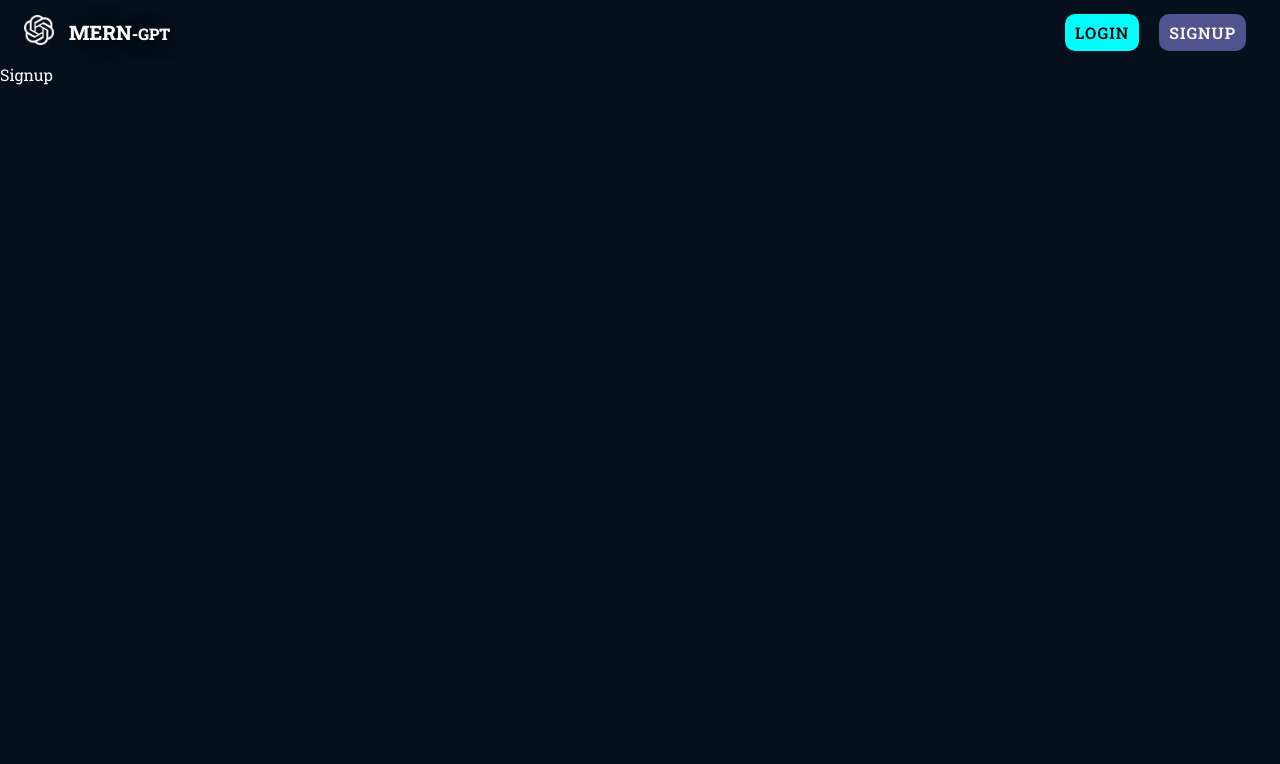
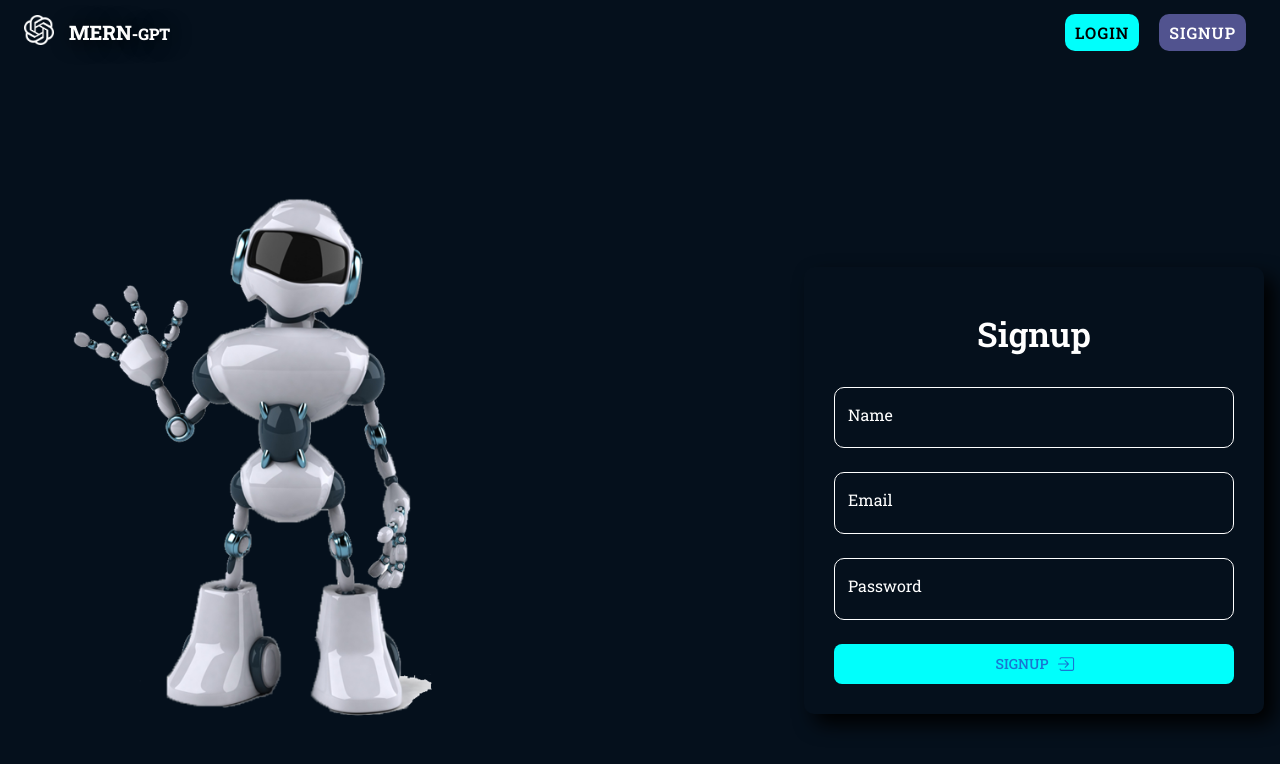
Before and after one commit to robertpilczuk/mern_ai_chatbot, a React (Vite) app in the folder frontend/: page /signup in a window 1280 px wide. Shown: the top 764 px of the page. Built offline with nearby package versions, Linux system fonts and the light colour scheme; no server answers.

Commit message:
Signin functionality

```diff
--- a/frontend/src/App.tsx
+++ b/frontend/src/App.tsx
@@ -17,7 +17,7 @@
     <main>
       <Header />
       <Routes>
-        <Route path="/" element={<Home />} />
+        <Route path="/f" element={<Home />} />
         <Route path="/login" element={<Login />} />
         <Route path="/signup" element={<Signup />} />
         {auth?.isLoggedIn && auth.user && (
--- a/frontend/src/context/AuthContext.tsx
+++ b/frontend/src/context/AuthContext.tsx
@@ -1,5 +1,5 @@
 import { ReactNode, createContext, useContext, useEffect, useState } from 'react'
-import { checkAuthStatus, loginUser, logoutUser } from '../helpers/api-communicator';
+import { checkAuthStatus, loginUser, logoutUser, signupUser  } from '../helpers/api-communicator';
 
 type User = {
     name: string;
@@ -37,7 +37,13 @@
             setIsLoggedIn(true);
         }
     };
-    const signup = async (name: string, email: string, password: string) => { };
+    const signup = async (name: string, email: string, password: string) => {
+        const data = await signupUser(name, email, password);
+        if (data) {
+            setUser({ email: data.email, name: data.name });
+            setIsLoggedIn(true);
+        }
+    };
     const logout = async () => {
         await logoutUser();
         setIsLoggedIn(false);
--- a/frontend/src/helpers/api-communicator.ts
+++ b/frontend/src/helpers/api-communicator.ts
@@ -3,6 +3,15 @@
     const res = await axios.post("/user/login", { email, password });
     if (res.status !== 200) {
         throw new Error("Unable to login");
+    }
+    const data = await res.data;
+    return data;
+};
+
+export const signupUser = async (name: string, email: string, password: string) => {
+    const res = await axios.post("/user/signup", { name, email, password });
+    if (res.status !== 201) {
+        throw new Error("Unable to Signup");
     }
     const data = await res.data;
     return data;
@@ -49,7 +58,7 @@
 
 
 export const getUserChats = async () => {
-    const res = await axios.get("/chat/all-chats" );
+    const res = await axios.get("/chat/all-chats");
     if (res.status !== 200) {
         throw new Error("Unable to send chat");
     }
@@ -58,7 +67,7 @@
 };
 
 export const deleteUserChats = async () => {
-    const res = await axios.delete("/chat/delete" );
+    const res = await axios.delete("/chat/delete");
     if (res.status !== 200) {
         throw new Error("Unable to delete chat");
     }
@@ -67,7 +76,7 @@
 };
 
 export const logoutUser = async () => {
-    const res = await axios.get("/user/logout" );
+    const res = await axios.get("/user/logout");
     if (res.status !== 200) {
         throw new Error("Unable to delete chat");
     }
--- a/frontend/src/pages/Login.tsx
+++ b/frontend/src/pages/Login.tsx
@@ -4,7 +4,7 @@
 import CustomizedInput from "../components/shared/CustomizedInput";
 import { toast } from 'react-hot-toast';
 import { useAuth } from "../context/AuthContext";
-import { Navigate, useNavigate } from "react-router-dom";
+import { useNavigate } from "react-router-dom";
 
 const Login = () => {
     const navigate = useNavigate();
--- a/frontend/src/pages/Signup.tsx
+++ b/frontend/src/pages/Signup.tsx
@@ -1,7 +1,97 @@
-import React from 'react';
+import React, { useEffect } from "react";
+import { IoIosLogIn } from 'react-icons/io'
+import { Box, Typography, Button } from "@mui/material";
+import CustomizedInput from "../components/shared/CustomizedInput";
+import { toast } from 'react-hot-toast';
+import { useAuth } from "../context/AuthContext";
+import { useNavigate } from "react-router-dom";
 
 const Signup = () => {
-    return <div>Signup</div>
+    const navigate = useNavigate();
+    const auth = useAuth();
+    const handleSubmit = async (event: React.FormEvent<HTMLFormElement>) => {
+        event.preventDefault();
+        const formData = new FormData(event.currentTarget);
+        const name = formData.get("name") as string;
+        const email = formData.get("email") as string;
+        const password = formData.get("password") as string;
+
+        try {
+            toast.loading("Signing Up", { id: "signup" });
+            await auth?.signup(name, email, password);
+            toast.success("Signed Up Successfully", { id: "signup" });
+        } catch (error) {
+            console.log(error);
+            toast.error("Signing Up Failed", { id: "signup" });
+        }
+
+    };
+
+    useEffect(() => {
+        if (auth?.user) {
+            return navigate("/chat ");
+        }
+    },
+        [auth]);
+
+    return <Box width={'100%'} height={'100%'} display="flex" flex={1}>
+        <Box
+            padding={8}
+            mt={8}
+            display={{ md: "flex", sm: "none", xs: "none" }}>
+            <img src="airobot.png" alt="Robot" style={{ width: "400px" }} />
+        </Box>
+        <Box
+            display={"flex"}
+            flex={{ xs: 1, md: 0.5 }}
+            justifyContent={"center"}
+            alignItems={"center"}
+            padding={2}
+            marginLeft={"auto"}
+            marginTop={16}>
+            <form
+                onSubmit={(handleSubmit)}
+                style={{
+                    margin: 'auto',
+                    padding: '30px',
+                    boxShadow: "10px 10px  20px #000",
+                    borderRadius: "10px",
+                    border: "none",
+                }}
+            >
+                <Box
+                    sx={{
+                        display: "flex",
+                        flexDirection: "column",
+                        justifyContent: "center",
+                    }}
+                >
+                    <Typography variant="h4" textAlign="center" padding={2} fontWeight={600} >
+                        Signup
+                    </Typography>
+                    <CustomizedInput type="text" name="name" label="Name" />
+                    <CustomizedInput type="email" name="email" label="Email" />
+                    <CustomizedInput type="password" name="password" label="Password" />
+                    <Button type="submit"
+                        sx={{
+                            px: 2,
+                            py: 1,
+                            mt: 2,
+                            width: "400px",
+                            borderRadius: 2,
+                            bgcolor: "#00fffc",
+                            ":hover": {
+                                bgcolor: "white",
+                                color: "black",
+                            }
+                        }}
+                        endIcon={<IoIosLogIn />}
+                    >Signup</Button>
+                </Box>
+            </form>
+        </Box>
+
+    </Box>
 };
 
 export default Signup;
```
